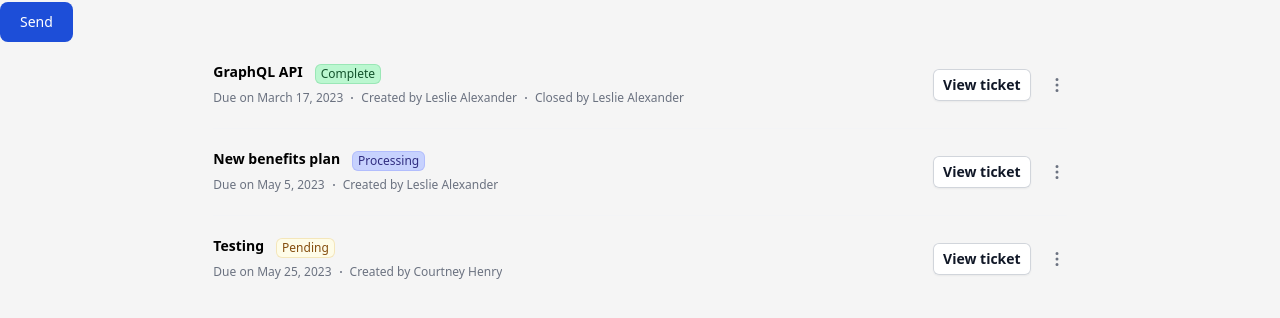
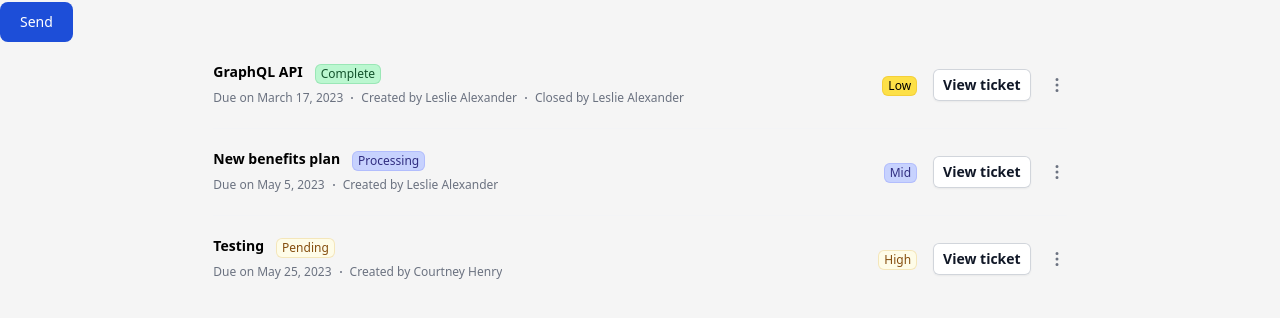
Before and after one commit to salmanbuali/TrackTix, a React (Vite) app: page /teams/1 in a window 1280 px wide. Shown: the part 168-486 px from the top of the page. Built offline with nearby package versions, Linux system fonts and the light colour scheme; no server answers; a web font is replaced by a local one.

Commit message:
tickets component

```diff
--- a/src/components/Tickets.jsx
+++ b/src/components/Tickets.jsx
@@ -7,17 +7,28 @@ function classNames(...classes) {
 }
 
 const Tickets = () => {
+  // don't delete
   const statuses = {
     Complete: 'text-green-900 bg-green-200 ring-green-600/20',
     Processing: 'text-indigo-900 bg-indigo-200 ring-indigo-400/30',
     Pending: 'text-yellow-800 bg-yellow-50 ring-yellow-600/20'
   }
+  // don't delete
+  const prios = {
+    Low: 'text-black bg-yellow-300 ring-yellow-600/20',
+    Mid: 'text-indigo-900 bg-indigo-200 ring-indigo-400/30',
+    High: 'text-yellow-800 bg-yellow-50 ring-yellow-600/20',
+    Urgent: ''
+  }
+
+  // delete tickets after getting real tickets
   const tickets = [
     {
       id: 1,
       name: 'GraphQL API',
       href: '#',
       status: 'Complete',
+      prio: 'Low',
       createdBy: 'Leslie Alexander',
       solvedBy: 'Leslie Alexander',
       due: 'March 17, 2023'
@@ -27,6 +38,7 @@ const Tickets = () => {
       name: 'New benefits plan',
       href: '#',
       status: 'Processing',
+      prio: 'Mid',
       createdBy: 'Leslie Alexander',
       due: 'May 5, 2023'
     },
@@ -35,6 +47,7 @@ const Tickets = () => {
       name: 'Testing',
       href: '#',
       status: 'Pending',
+      prio: 'High',
       createdBy: 'Courtney Henry',
       due: 'May 25, 2023'
     }
@@ -80,6 +93,14 @@ const Tickets = () => {
             </div>
           </div>
           <div className="flex flex-none items-center gap-x-4">
+            <p
+              className={classNames(
+                prios[ticket.prio],
+                'rounded-md whitespace-nowrap mt-0.5 px-1.5 py-0.5 text-xs font-medium ring-1 ring-inset'
+              )}
+            >
+              {ticket.prio}
+            </p>
             <a
               href={ticket.href}
               className="hidden rounded-md bg-white px-2.5 py-1.5 text-sm font-semibold text-gray-900 shadow-sm ring-1 ring-inset ring-gray-300 hover:bg-gray-50 sm:block"
```
